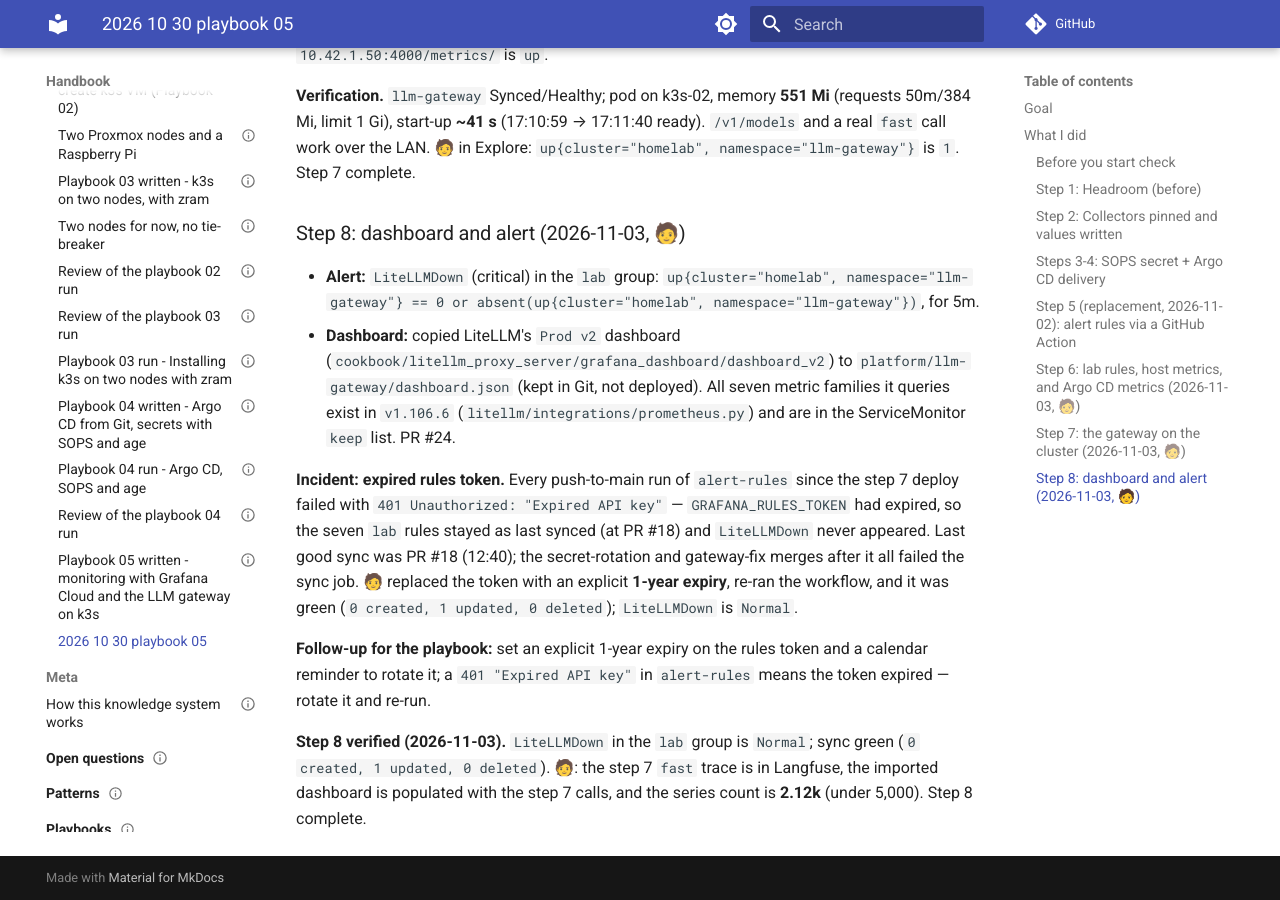
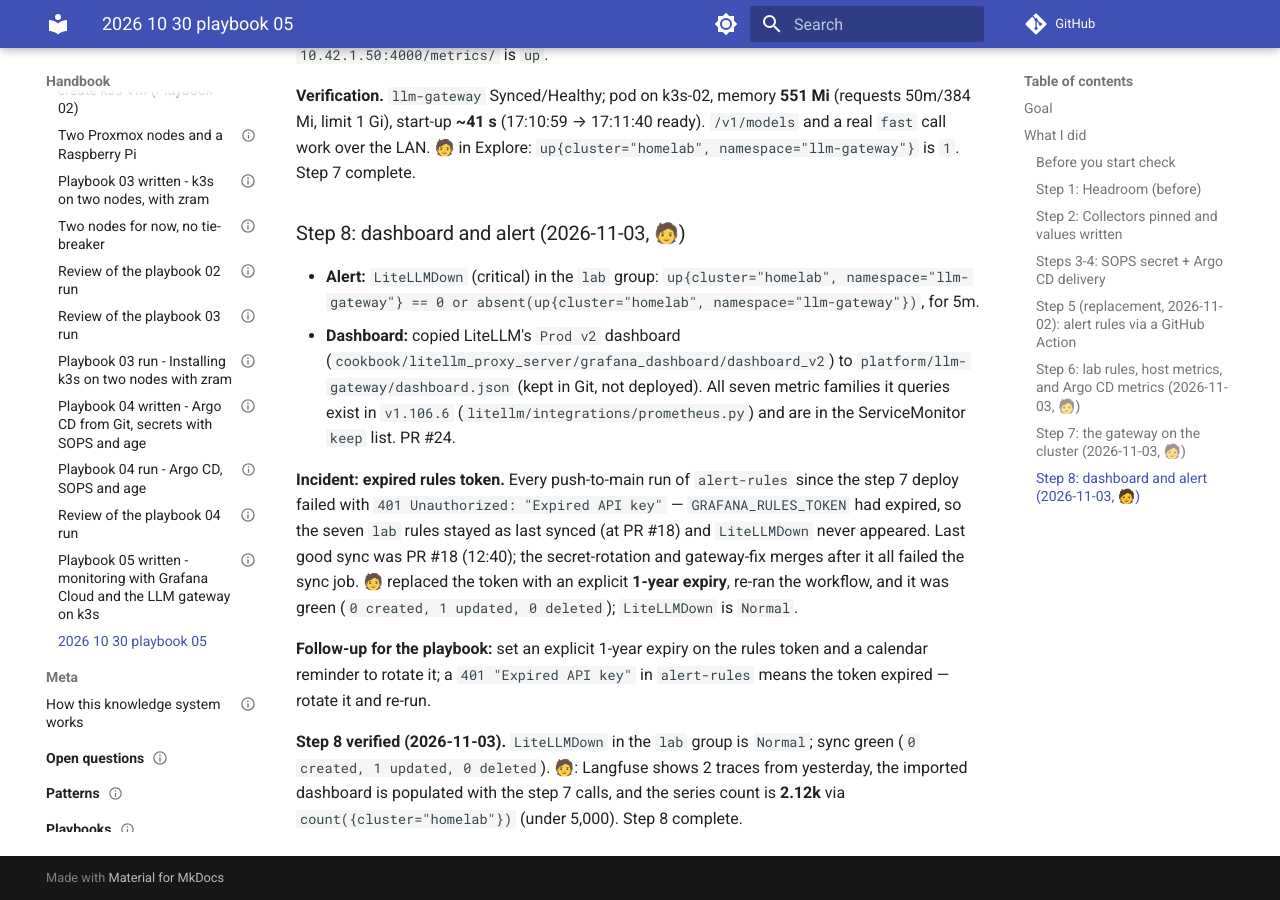
Before and after one commit to ssaav5-ai-labs/handbook, an MkDocs documentation site: the page built from docs/journal/2026/2026-10-30-playbook-05.md, in a window 1280 px wide and 900 px high, scrolled down 5070 px. Built offline with MkDocs 1.6.1 and Material for MkDocs 9.7.7, drawn with Linux system fonts in a browser that asks for light colours; comment, search, counter and statistics services are not loaded.

Commit message:
Playbook 05 run: correct step 8 verify (2 Langfuse traces, series via count)

```diff
--- a/docs/journal/2026/2026-10-30-playbook-05.md
+++ b/docs/journal/2026/2026-10-30-playbook-05.md
@@ -196,5 +196,6 @@ workflow, and it was green (`0 created, 1 updated, 0 deleted`); `LiteLLMDown` is
 to rotate it; a `401 "Expired API key"` in `alert-rules` means the token expired — rotate it and re-run.
 
 **Step 8 verified (2026-11-03).** `LiteLLMDown` in the `lab` group is `Normal`; sync green (`0 created,
-1 updated, 0 deleted`). 🧑: the step 7 `fast` trace is in Langfuse, the imported dashboard is populated
-with the step 7 calls, and the series count is **2.12k** (under 5,000). Step 8 complete.
+1 updated, 0 deleted`). 🧑: Langfuse shows 2 traces from yesterday, the imported dashboard is populated
+with the step 7 calls, and the series count is **2.12k** via `count({cluster="homelab"})` (under 5,000).
+Step 8 complete.
```
